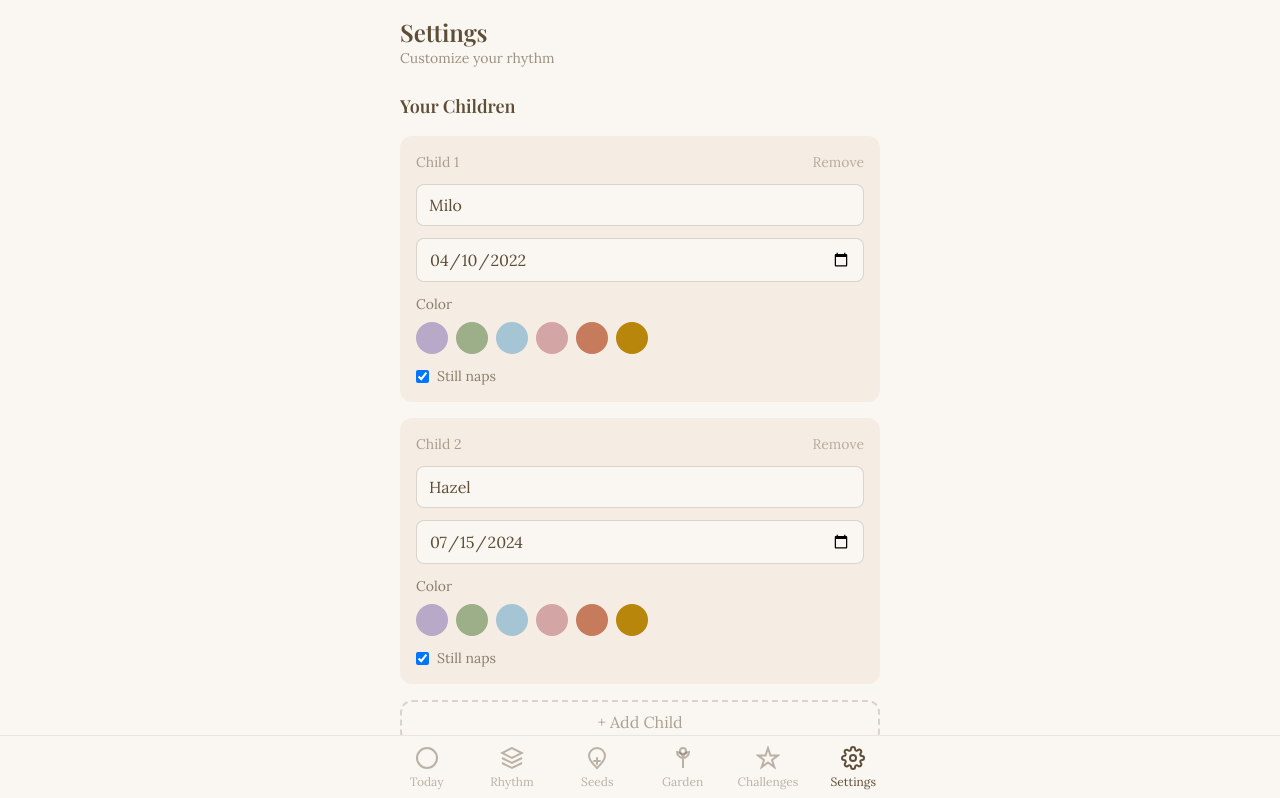
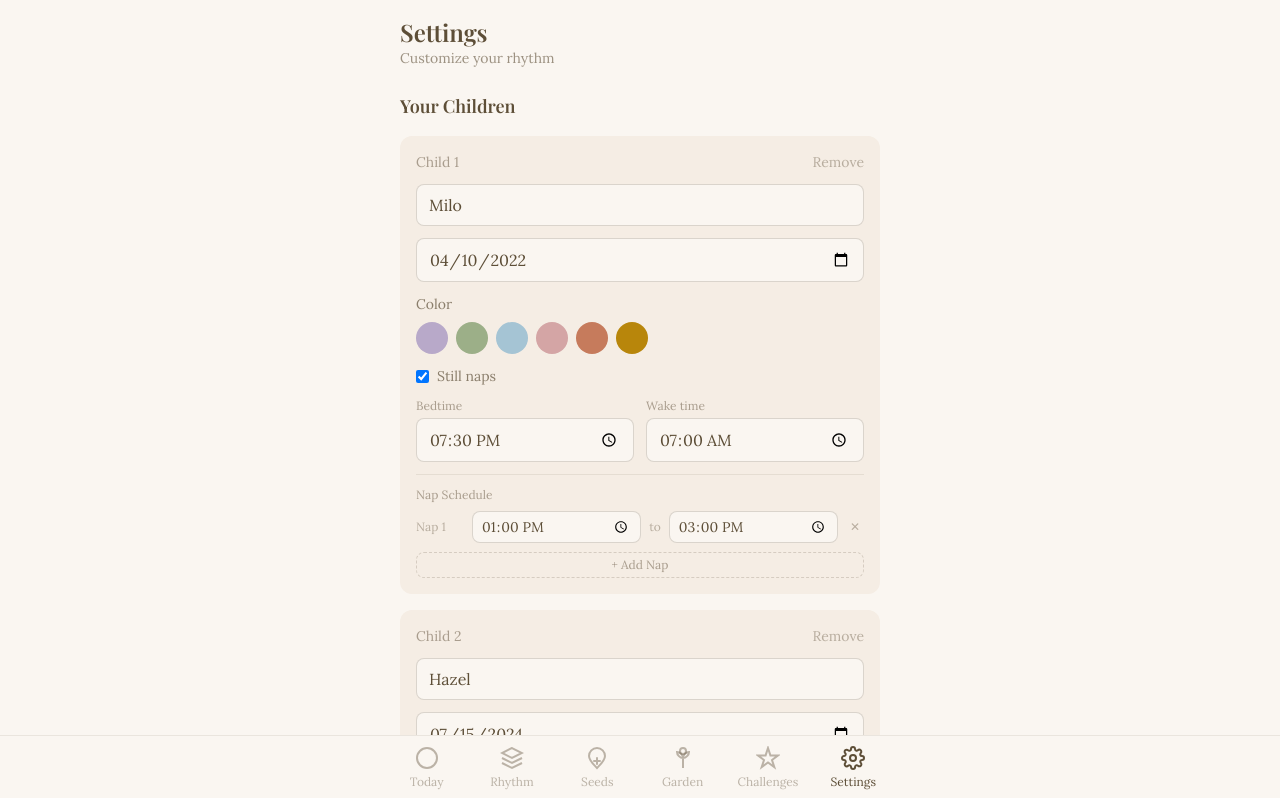
Before and after one commit to graceolivia/Rhythms-MVP-web, a React (Vite) app in the folder rhythm/: page /settings in a window 1280 px wide. Shown: the top 798 px of the page. Built offline with nearby package versions, Linux system fonts and the light colour scheme.

Commit message:
edit night and morning times

```diff
--- a/rhythm/src/screens/Onboarding/index.tsx
+++ b/rhythm/src/screens/Onboarding/index.tsx
@@ -16,6 +16,8 @@ interface OnboardingChild {
   name: string;
   birthdate: string;
   isNappingAge: boolean;
+  bedtime: string;   // HH:mm format (e.g., "19:30")
+  wakeTime: string;  // HH:mm format (e.g., "07:00")
 }
 
 interface OnboardingNapSchedule {
@@ -139,7 +141,7 @@ function ChildrenStep({
   const addChild = () => {
     onChange([
       ...children,
-      { id: uuidv4(), name: '', birthdate: '', isNappingAge: true },
+      { id: uuidv4(), name: '', birthdate: '', isNappingAge: true, bedtime: '19:30', wakeTime: '07:00' },
     ]);
   };
 
@@ -185,7 +187,7 @@ function ChildrenStep({
               onChange={(e) => updateChild(child.id, { birthdate: e.target.value })}
               className="w-full mb-3 px-3 py-2 rounded-lg border border-bark/20 bg-cream focus:outline-none focus:border-sage"
             />
-            <label className="flex items-center gap-2 text-sm text-bark/70">
+            <label className="flex items-center gap-2 text-sm text-bark/70 mb-3">
               <input
                 type="checkbox"
                 checked={child.isNappingAge}
@@ -194,6 +196,26 @@ function ChildrenStep({
               />
               Still naps
             </label>
+            <div className="flex gap-3">
+              <div className="flex-1">
+                <label className="text-xs text-bark/50 block mb-1">Bedtime</label>
+                <input
+                  type="time"
+                  value={child.bedtime}
+                  onChange={(e) => updateChild(child.id, { bedtime: e.target.value })}
+                  className="w-full px-3 py-2 rounded-lg border border-bark/20 bg-cream focus:outline-none focus:border-sage"
+                />
+              </div>
+              <div className="flex-1">
+                <label className="text-xs text-bark/50 block mb-1">Wake time</label>
+                <input
+                  type="time"
+                  value={child.wakeTime}
+                  onChange={(e) => updateChild(child.id, { wakeTime: e.target.value })}
+                  className="w-full px-3 py-2 rounded-lg border border-bark/20 bg-cream focus:outline-none focus:border-sage"
+                />
+              </div>
+            </div>
           </div>
         ))}
       </div>
@@ -577,7 +599,7 @@ export function Onboarding({ onComplete }: OnboardingProps) {
 
   const [step, setStep] = useState<Step>('welcome');
   const [data, setData] = useState<OnboardingData>({
-    children: [{ id: uuidv4(), name: '', birthdate: '', isNappingAge: true }],
+    children: [{ id: uuidv4(), name: '', birthdate: '', isNappingAge: true, bedtime: '19:30', wakeTime: '07:00' }],
     napSchedules: [],
     anchors: PRESET_ANCHORS.map((t) => ({ ...t, id: uuidv4(), selected: false })),
     rhythms: PRESET_RHYTHMS.map((t) => ({ ...t, id: uuidv4(), selected: false })),
@@ -613,8 +635,41 @@ export function Onboarding({ onComplete }: OnboardingProps) {
           name: child.name,
           birthdate: child.birthdate,
           isNappingAge: child.isNappingAge,
+          bedtime: child.bedtime,
+          wakeTime: child.wakeTime,
         });
         childIdMap.set(child.id, newId);
+      }
+    });
+
+    // Auto-create bedtime and wake time anchor tasks for each child
+    data.children.forEach((child) => {
+      if (child.name) {
+        // Create bedtime anchor
+        addTask({
+          type: 'standard',
+          title: `${child.name} bedtime`,
+          tier: 'anchor',
+          scheduledTime: child.bedtime,
+          recurrence: 'daily',
+          napContext: null,
+          isActive: true,
+          category: 'kids',
+          preferredTimeBlock: 'evening',
+        });
+
+        // Create wake time anchor
+        addTask({
+          type: 'standard',
+          title: `${child.name} wake up`,
+          tier: 'anchor',
+          scheduledTime: child.wakeTime,
+          recurrence: 'daily',
+          napContext: null,
+          isActive: true,
+          category: 'kids',
+          preferredTimeBlock: 'morning',
+        });
       }
     });
 
--- a/rhythm/src/screens/Settings.tsx
+++ b/rhythm/src/screens/Settings.tsx
@@ -1,4 +1,5 @@
 import { useChildStore } from '../stores/useChildStore';
+import { useNapStore } from '../stores/useNapStore';
 import { useResetSeedData } from '../hooks/useResetSeedData';
 import { DEV_MODE } from '../config/devMode';
 import type { ChildColor } from '../types';
@@ -17,6 +18,10 @@ export function Settings() {
   const addChild = useChildStore((state) => state.addChild);
   const updateChild = useChildStore((state) => state.updateChild);
   const removeChild = useChildStore((state) => state.removeChild);
+  const napSchedules = useNapStore((state) => state.napSchedules);
+  const addNapSchedule = useNapStore((state) => state.addNapSchedule);
+  const updateNapSchedule = useNapStore((state) => state.updateNapSchedule);
+  const removeNapSchedule = useNapStore((state) => state.removeNapSchedule);
   const resetSeedData = useResetSeedData();
 
   const handleAddChild = () => {
@@ -25,6 +30,18 @@ export function Settings() {
       birthdate: '',
       isNappingAge: true,
       color: 'lavender',
+      bedtime: '19:30',
+      wakeTime: '07:00',
+    });
+  };
+
+  const handleAddNap = (childId: string) => {
+    const existingNaps = napSchedules.filter((n) => n.childId === childId);
+    addNapSchedule({
+      childId,
+      napNumber: existingNaps.length + 1,
+      typicalStart: '13:00',
+      typicalEnd: '15:00',
     });
   };
 
@@ -91,7 +108,7 @@ export function Settings() {
                   </div>
                 </div>
 
-                <label className="flex items-center gap-2 text-sm text-bark/70">
+                <label className="flex items-center gap-2 text-sm text-bark/70 mb-3">
                   <input
                     type="checkbox"
                     checked={child.isNappingAge}
@@ -100,6 +117,68 @@ export function Settings() {
                   />
                   Still naps
                 </label>
+
+                {/* Bedtime and Wake time */}
+                <div className="flex gap-3 mb-3">
+                  <div className="flex-1">
+                    <label className="text-xs text-bark/50 block mb-1">Bedtime</label>
+                    <input
+                      type="time"
+                      value={child.bedtime || '19:30'}
+                      onChange={(e) => updateChild(child.id, { bedtime: e.target.value })}
+                      className="w-full px-3 py-2 rounded-lg border border-bark/20 bg-cream focus:outline-none focus:border-sage"
+                    />
+                  </div>
+                  <div className="flex-1">
+                    <label className="text-xs text-bark/50 block mb-1">Wake time</label>
+                    <input
+                      type="time"
+                      value={child.wakeTime || '07:00'}
+                      onChange={(e) => updateChild(child.id, { wakeTime: e.target.value })}
+                      className="w-full px-3 py-2 rounded-lg border border-bark/20 bg-cream focus:outline-none focus:border-sage"
+                    />
+                  </div>
+                </div>
+
+                {/* Nap Schedules (only for napping-age children) */}
+                {child.isNappingAge && (
+                  <div className="border-t border-bark/10 pt-3 mt-3">
+                    <label className="text-xs text-bark/50 block mb-2">Nap Schedule</label>
+                    {napSchedules
+                      .filter((nap) => nap.childId === child.id)
+                      .sort((a, b) => a.napNumber - b.napNumber)
+                      .map((nap) => (
+                        <div key={nap.id} className="flex items-center gap-2 mb-2">
+                          <span className="text-xs text-bark/40 w-12">Nap {nap.napNumber}</span>
+                          <input
+                            type="time"
+                            value={nap.typicalStart}
+                            onChange={(e) => updateNapSchedule(nap.id, { typicalStart: e.target.value })}
+                            className="flex-1 px-2 py-1 text-sm rounded-lg border border-bark/20 bg-cream focus:outline-none focus:border-sage"
+                          />
+                          <span className="text-bark/40 text-xs">to</span>
+                          <input
+                            type="time"
+                            value={nap.typicalEnd}
+                            onChange={(e) => updateNapSchedule(nap.id, { typicalEnd: e.target.value })}
+                            className="flex-1 px-2 py-1 text-sm rounded-lg border border-bark/20 bg-cream focus:outline-none focus:border-sage"
+                          />
+                          <button
+                            onClick={() => removeNapSchedule(nap.id)}
+                            className="text-bark/40 hover:text-bark text-xs px-1"
+                          >
+                            ✕
+                          </button>
+                        </div>
+                      ))}
+                    <button
+                      onClick={() => handleAddNap(child.id)}
+                      className="w-full py-1 border border-dashed border-bark/20 rounded-lg text-bark/50 hover:border-bark/40 text-xs"
+                    >
+                      + Add Nap
+                    </button>
+                  </div>
+                )}
               </div>
             ))
           )}
--- a/rhythm/src/types/index.ts
+++ b/rhythm/src/types/index.ts
@@ -8,6 +8,8 @@ export interface Child {
   birthdate: string; // ISO date
   isNappingAge: boolean;
   color?: ChildColor;
+  bedtime?: string;   // HH:mm format (e.g., "19:30")
+  wakeTime?: string;  // HH:mm format (e.g., "07:00")
 }
 
 export interface NapSchedule {
```
